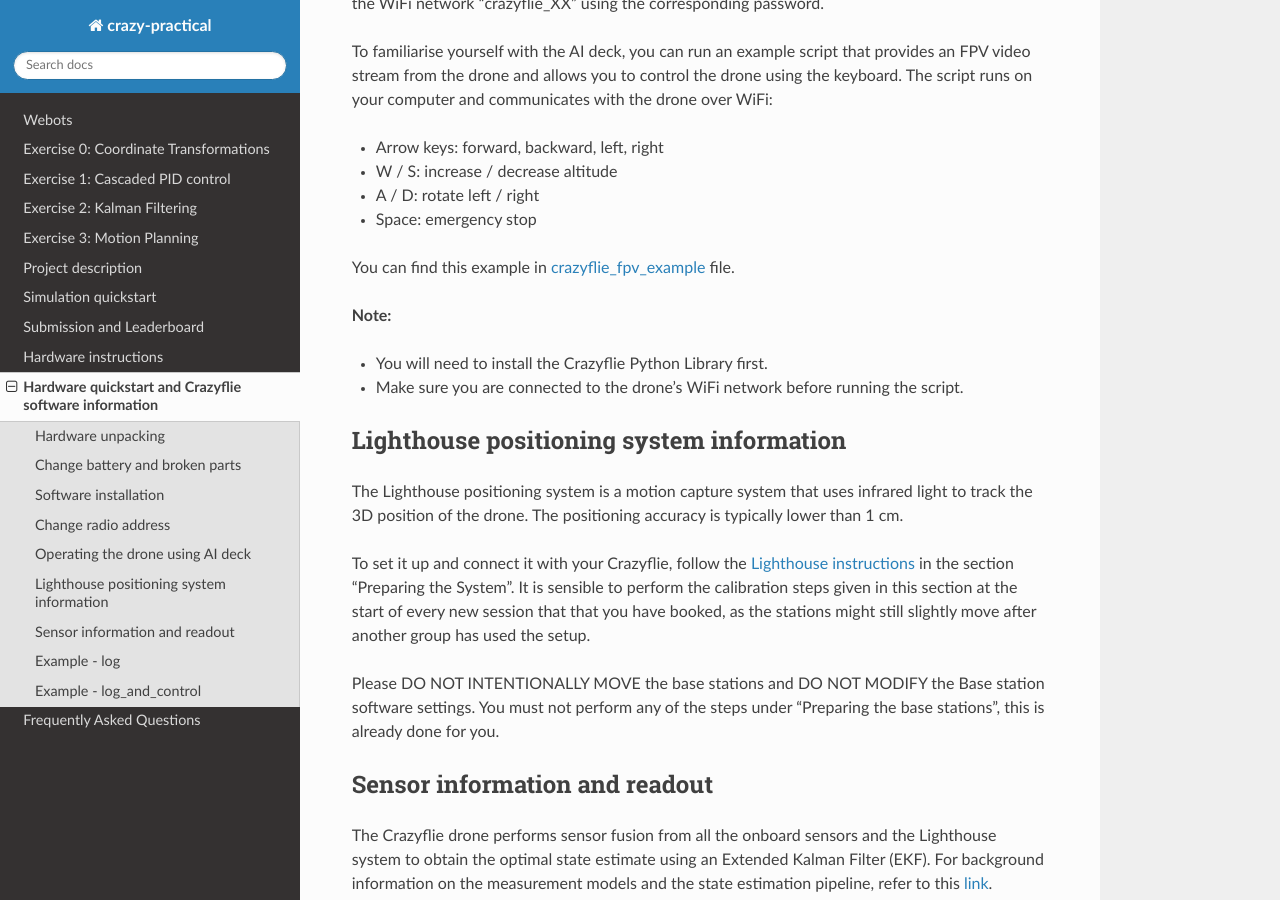
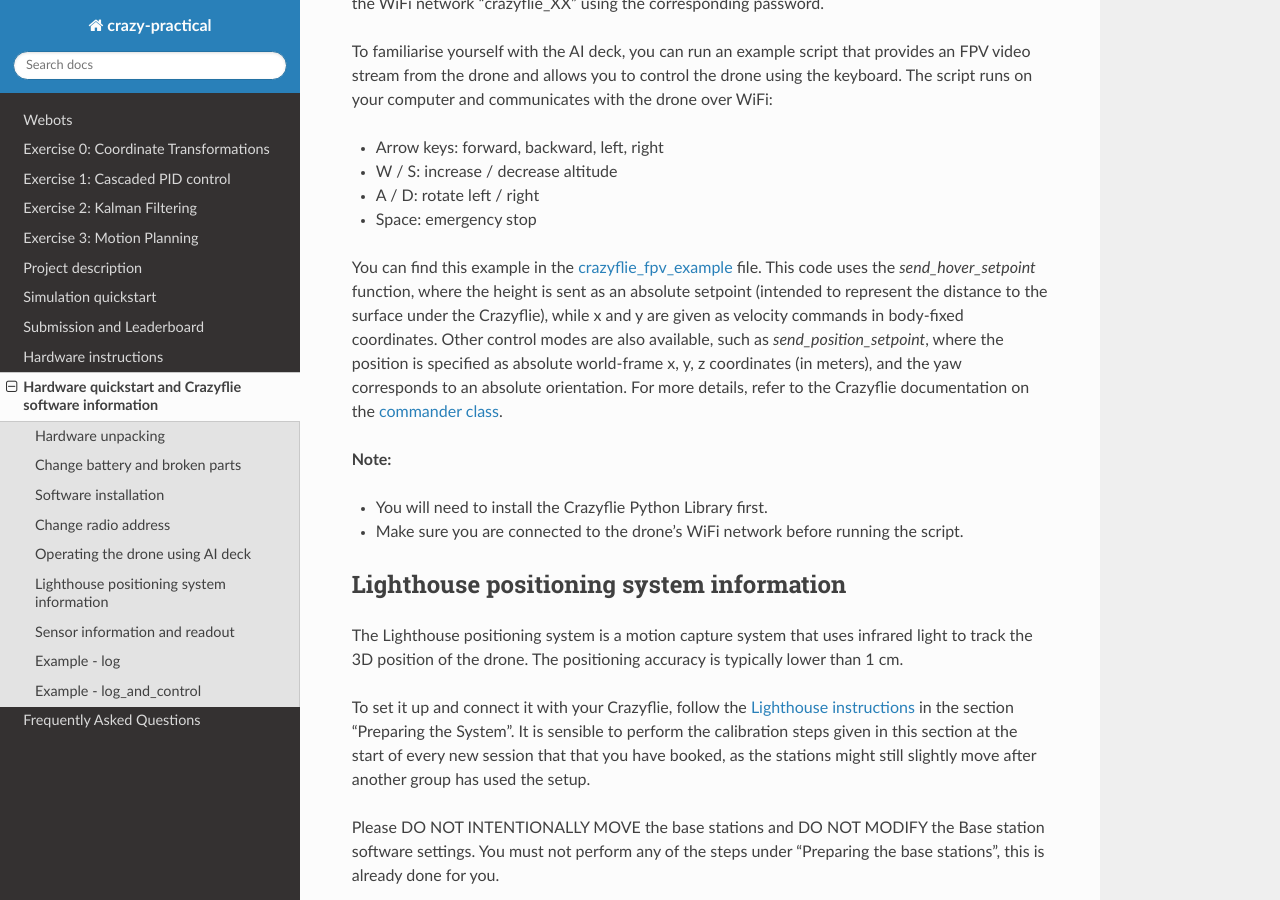
Before and after one commit to Ben-Jarvis/TEMP-crazy-tutorials-2024, a Sphinx documentation site: the page built from docs/assignment/hardware_quickstart.rst, in a window 1280 px wide and 900 px high, scrolled down 2927 px. Built offline with Sphinx 7.4.7 and the Read the Docs theme 3.1.0, drawn with Linux system fonts in a browser that asks for light colours.

Commit message:
Additional comments on available control modes

```diff
--- a/docs/assignment/hardware_quickstart.rst
+++ b/docs/assignment/hardware_quickstart.rst
@@ -96,7 +96,9 @@
 - A / D: rotate left / right
 - Space: emergency stop
 
-You can find this example in `crazyflie_fpv_example <https://github.com/lis-epfl/micro-502/blob/main/docs/assignment/crazyflie_fpv_example.py?raw=true>`_ file.
+You can find this example in the `crazyflie_fpv_example <https://github.com/lis-epfl/micro-502/blob/main/docs/assignment/crazyflie_fpv_example.py?raw=true>`_ file. This code uses the `send_hover_setpoint` function, where the height is sent as an absolute setpoint (intended to represent the distance to the surface under the Crazyflie), while x and y are given as velocity commands in body-fixed coordinates.
+Other control modes are also available, such as `send_position_setpoint`, where the position is specified as absolute world-frame x, y, z coordinates (in meters), and the yaw corresponds to an absolute orientation.
+For more details, refer to the Crazyflie documentation on the `commander class <https://www.bitcraze.io/documentation/repository/crazyflie-lib-python/master/api/cflib/crazyflie/commander/>`_.
 
 **Note:**
 
```
